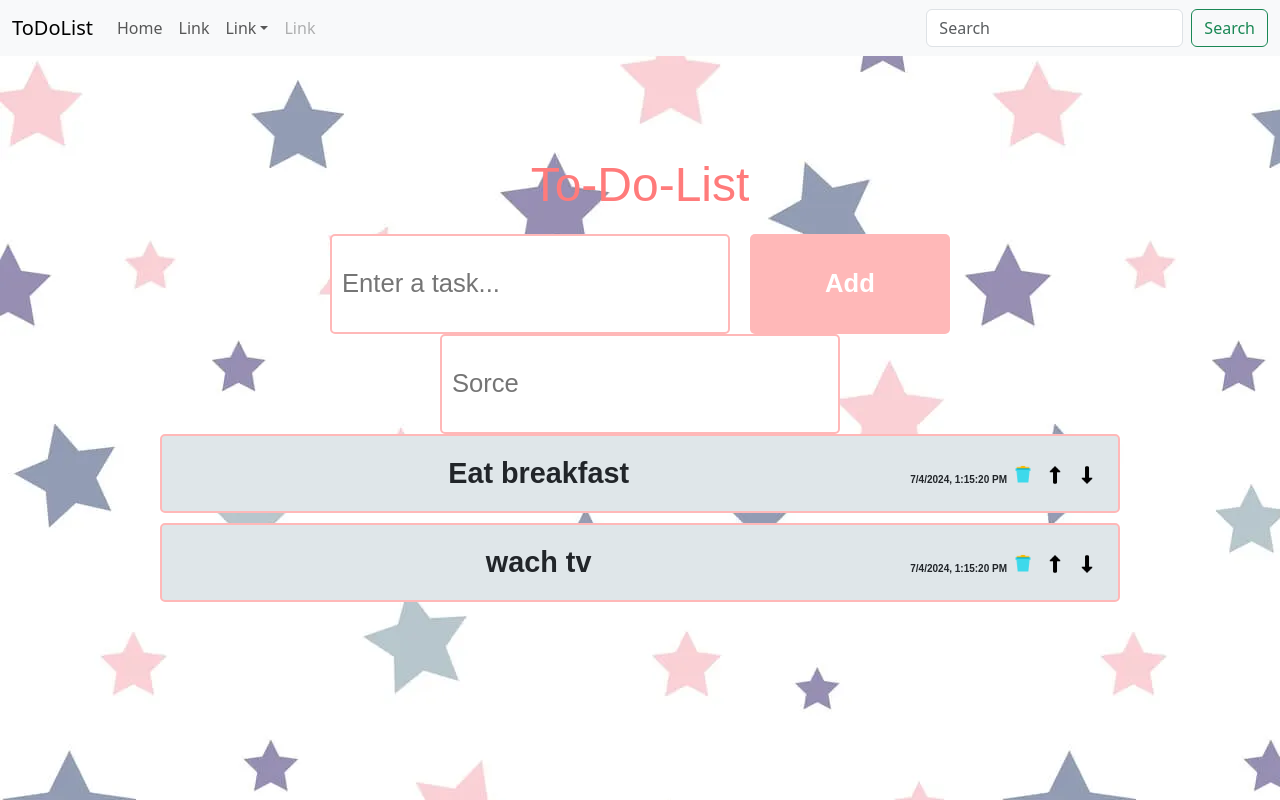
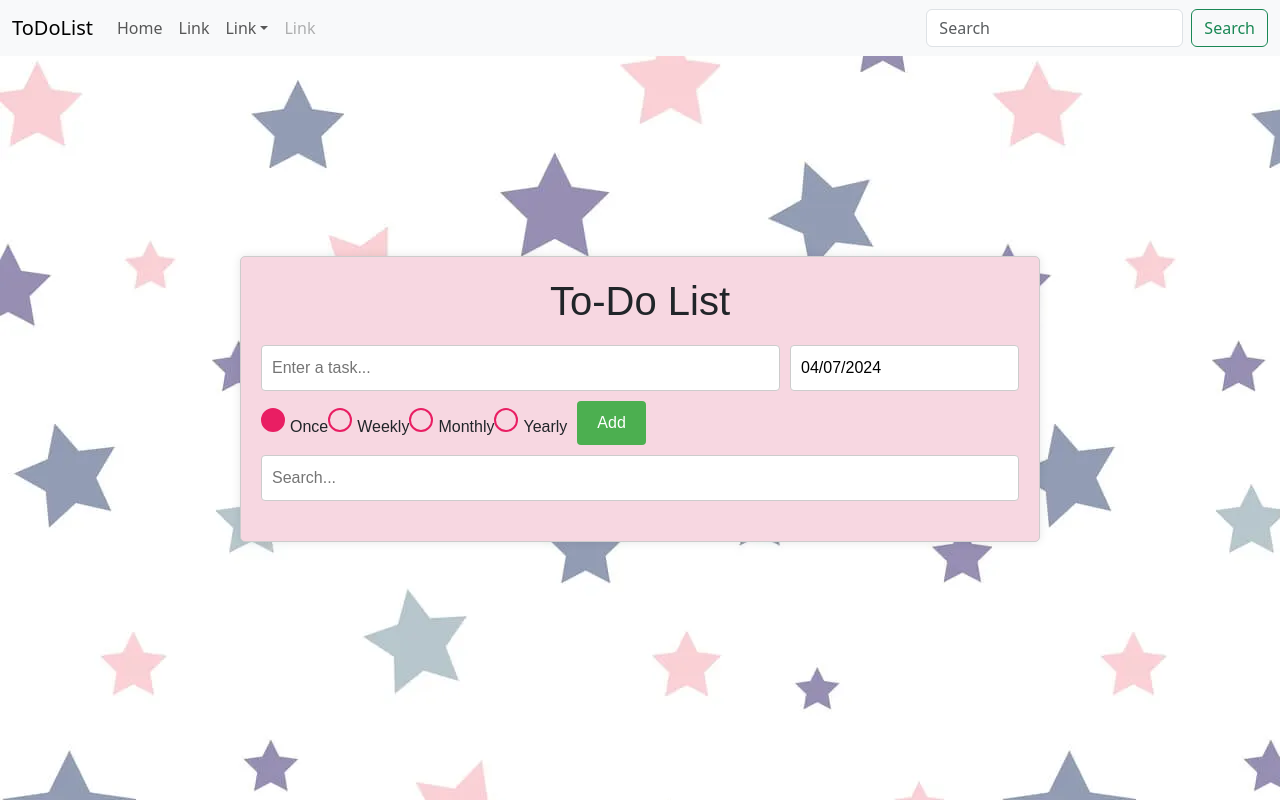
Before and after one commit to iremwacar/React-TodoList, a React (Vite) app: page / in a window 1280 px wide. Built offline with nearby package versions, Linux system fonts and the light colour scheme.

Commit message:
Date commit

```diff
--- a/src/componenets/Contacts/List/index.jsx
+++ b/src/componenets/Contacts/List/index.jsx
@@ -2,20 +2,20 @@ import { useState } from "react";
 import Delete from "../../../assets/icons8-delete-48.png";
 import Up from "../../../assets/icons8-up-30.png";
 import Down from "../../../assets/icons8-down-30.png";
+import DatePicker from "react-datepicker";
+import Search from "../../../assets/icons8-search-30.png"
+import "react-datepicker/dist/react-datepicker.css";
 
 function List() {
-  const [tasks, setTasks] = useState([
-    { text: "Eat breakfast", datetime: new Date() },
-    { text: "wach tv", datetime: new Date() },
-  ]);
-
-  const [newTask, setNewTask] = useState([]);
+  const [tasks, setTasks] = useState([]);
+  const [newTask, setNewTask] = useState("");
   const [filterText, setFilterText] = useState("");
+  const [selectedDate, setSelectedDate] = useState(new Date());
+  const [selectedPeriod, setSelectedPeriod] = useState("once");
 
   const filtered = tasks.filter((item) =>
     item.text.toLowerCase().includes(filterText.toLowerCase())
   );
-  console.log("filtered", filtered);
 
   function handleInputChange(event) {
     setNewTask(event.target.value);
@@ -23,7 +23,7 @@ function List() {
 
   function addTask() {
     if (newTask.trim() !== "") {
-      setTasks((t) => [...t, { text: newTask, datetime: new Date() }]);
+      setTasks((t) => [...t, { text: newTask, datetime: selectedDate }]);
       setNewTask("");
     }
   }
@@ -76,7 +76,7 @@ function List() {
 
   return (
     <div className="to-do-list">
-      <h1>To-Do-List</h1>
+      <h1>To-Do List</h1>
 
       <div>
         <input
@@ -85,6 +85,54 @@ function List() {
           value={newTask}
           onChange={handleInputChange}
         />
+        <DatePicker
+          selected={selectedDate}
+          onChange={(date) => setSelectedDate(date)}
+          dateFormat="dd/MM/yyyy"
+          placeholderText="Select date"
+        />
+        <div>
+          <label>
+            <input
+              type="radio"
+              name="period"
+              value="once"
+              checked={selectedPeriod === "once"}
+              onChange={() => setSelectedPeriod("once")}
+            />
+            Once
+          </label>
+          <label>
+            <input
+              type="radio"
+              name="period"
+              value="weekly"
+              checked={selectedPeriod === "weekly"}
+              onChange={() => setSelectedPeriod("weekly")}
+            />
+            Weekly
+          </label>
+          <label>
+            <input
+              type="radio"
+              name="period"
+              value="monthly"
+              checked={selectedPeriod === "monthly"}
+              onChange={() => setSelectedPeriod("monthly")}
+            />
+            Monthly
+          </label>
+          <label>
+            <input
+              type="radio"
+              name="period"
+              value="yearly"
+              checked={selectedPeriod === "yearly"}
+              onChange={() => setSelectedPeriod("yearly")}
+            />
+            Yearly
+          </label>
+        </div>
         <button className="add-button" onClick={addTask}>
           Add
         </button>
@@ -92,8 +140,9 @@ function List() {
       <div>
         <input
           type="text"
-          placeholder="Sorce"
+          placeholder="Search... "
           value={filterText}
+          src={Search}
           onChange={(e) => setFilterText(e.target.value)}
         />
       </div>
@@ -126,4 +175,5 @@ function List() {
     </div>
   );
 }
+
 export default List;
--- a/src/index.css
+++ b/src/index.css
@@ -2,101 +2,116 @@ body{
     background-image: url('./assets/backgraund.webp') ;
 }
 .to-do-list {
-    font-family: Arial, Helvetica, sans-serif;
-    text-align: center;
-    margin: 100px auto;
-    max-width: 75%;
+  font-family: Arial, sans-serif;
+  width: 75%;
+  max-width: 800px;
+  margin: 200px auto;
+  padding: 20px;
+  border: 1px solid #ccc;
+  border-radius: 5px;
+  box-shadow: 0 0 10px rgba(0, 0, 0, 0.1);
+  background-color: #f7d7e1; /* Açık pembe tonu */
 }
 
-  h1 {
-    font-size: 3rem;
+.to-do-list h1 {
+  text-align: center;
   margin-bottom: 20px;
-    color: #ff7b7b;
 }
 
-  .add-button {
-    font-size: 1.6rem;
-    font-weight: bold;
-    padding: 10px 20px;
-    color: white;
-    background-color: #ffb8b8;
-    border: none;
-    border-radius: 5px;
-    cursor: pointer;
-    transition: background-color 0.3s ease;
+.to-do-list > div {
+  display: flex;
+  flex-wrap: wrap;
+  gap: 10px;
+  align-items: center;
+  margin-bottom: 10px;
 }
 
-  .add-button:hover {
-    background-color: #ff7b7b;
+.to-do-list input[type="text"],
+.to-do-list input[type="radio"] {
+  flex: 1;
+  padding: 10px;
+  font-size: 16px;
+  border: 1px solid #ccc;
+  border-radius: 4px;
 }
 
-  input[type="text"] {
-    font-size: 1.6rem;
-    padding: 10px;
-    border: 2px solid #ffb8b8;
-    border-radius: 5px;
-    color: #2b2b2b;
-    width: 100%;
-    max-width: 300px;
-    box-sizing: border-box;
-    max-width: 400px;
-    box-sizing: border-box;
-    height: 100px;
+.to-do-list .add-button {
+  padding: 10px 20px;
+  font-size: 16px;
+  background-color: #4caf50;
+  color: white;
+  border: none;
+  border-radius: 4px;
+  cursor: pointer;
 }
 
-  ol {
-    padding: 0;
-    list-style-type: none;
+.to-do-list .add-button:hover {
+  background-color: #45a049;
 }
 
-  li {
-    font-size: 1.8rem;
-    font-weight: bold;
-    padding: 15px;
-    background-color: #dfe6e9;
-    margin-bottom: 10px;
-    border: 2px solid #ffb8b8;
-    border-radius: 5px;
-    display: flex;
-    align-items: center;
+.to-do-list .task-list {
+  list-style-type: none;
+  padding: 0;
+  margin-top: 20px;
 }
 
-  .text {
-    flex: 1;
-    margin-right: 10px;
+.to-do-list .task-list li {
+  display: flex;
+  justify-content: space-between;
+  align-items: center;
+  padding: 10px;
+  margin-bottom: 5px;
+  background-color: #f9f9f9;
+  border: 1px solid #eee;
+  border-radius: 4px;
 }
 
-  .delete-button,
-  .up-button,
-  .down-button {
+.to-do-list .task-list li .text {
+  flex: 1;
+  padding-right: 10px;
+}
+
+.to-do-list .task-list li .date-time {
+  font-size: 12px;
+  color: #666;
+}
+
+.to-do-list .task-list li .delete-button,
+.to-do-list .task-list li .up-button,
+.to-do-list .task-list li .down-button {
   background-color: transparent;
   border: none;
   cursor: pointer;
-    transition: background-color 0.3s ease;
 }
 
-  .delete-button:hover,
-  .up-button:hover,
-  .down-button:hover {
-    background-color: rgba(0, 0, 0, 0.1);
+.to-do-list .task-list li .delete-button:hover,
+.to-do-list .task-list li .up-button:hover,
+.to-do-list .task-list li .down-button:hover {
+  opacity: 0.8;
 }
 
-  .delete-img,
-  .up-img,
-  .down-img {
+.to-do-list .task-list li .delete-img,
+.to-do-list .task-list li .up-img,
+.to-do-list .task-list li .down-img {
   width: 20px;
   height: 20px;
-    background-position: center;
-    background-size: cover;
+  vertical-align: middle;
 }
 
-  .add-button{
-    margin-left: 20px;
-    height: 100px;
-    width: 200px;
+/* Radio button stillemesi */
+.to-do-list input[type="radio"] {
+  -webkit-appearance: none;
+  -moz-appearance: none;
+  appearance: none;
+  width: 20px;
+  height: 20px;
+  border: 2px solid #e91e63; /* Pembe tonu */
+  border-radius: 50%; /* Yuvarlak köşeler */
+  outline: none;
+  cursor: pointer;
+  margin-right: 5px;
 }
 
-  .date-time{
-    font-size: x-small;
-
+.to-do-list input[type="radio"]:checked {
+  background-color: #e91e63; /* Pembe tonu */
 }
```
Also changed, not shown: src/assets/icons8-search-30.png (added). Lines whose indentation alone changed are shown as unchanged.
